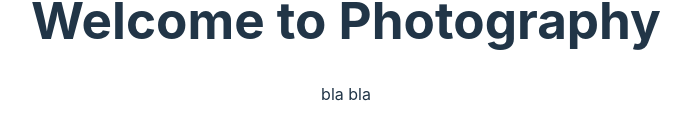
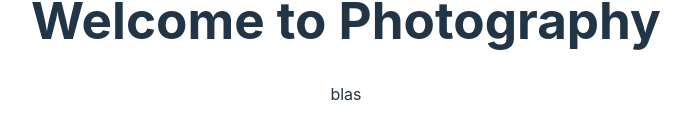
Before and after one commit to MaTaNEli/PhotographyWebsite, a React (Vite) app in the folder PhotographyWebsite/: page / in a window 1280 px wide. Shown: the part 380-518 px from the top of the page, without its empty margins (294-985 px from the left). Built offline with nearby package versions, Linux system fonts and the light colour scheme.

Commit message:
first start

```diff
--- a/PhotographyWebsite/src/homePage.tsx
+++ b/PhotographyWebsite/src/homePage.tsx
@@ -3,7 +3,7 @@
 const HomePage = () => {
   return (
   <div>
-    bla bla
+    blas
   </div>
   )
 }
```
